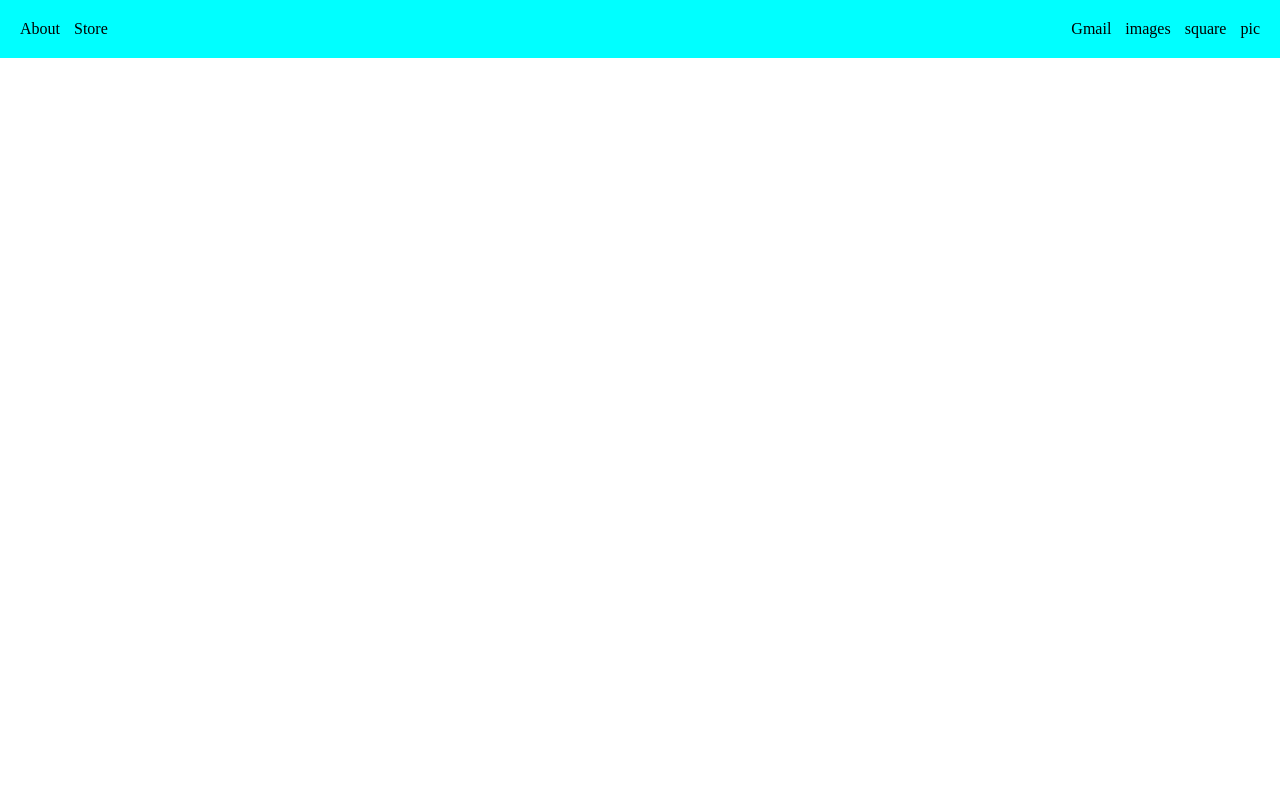
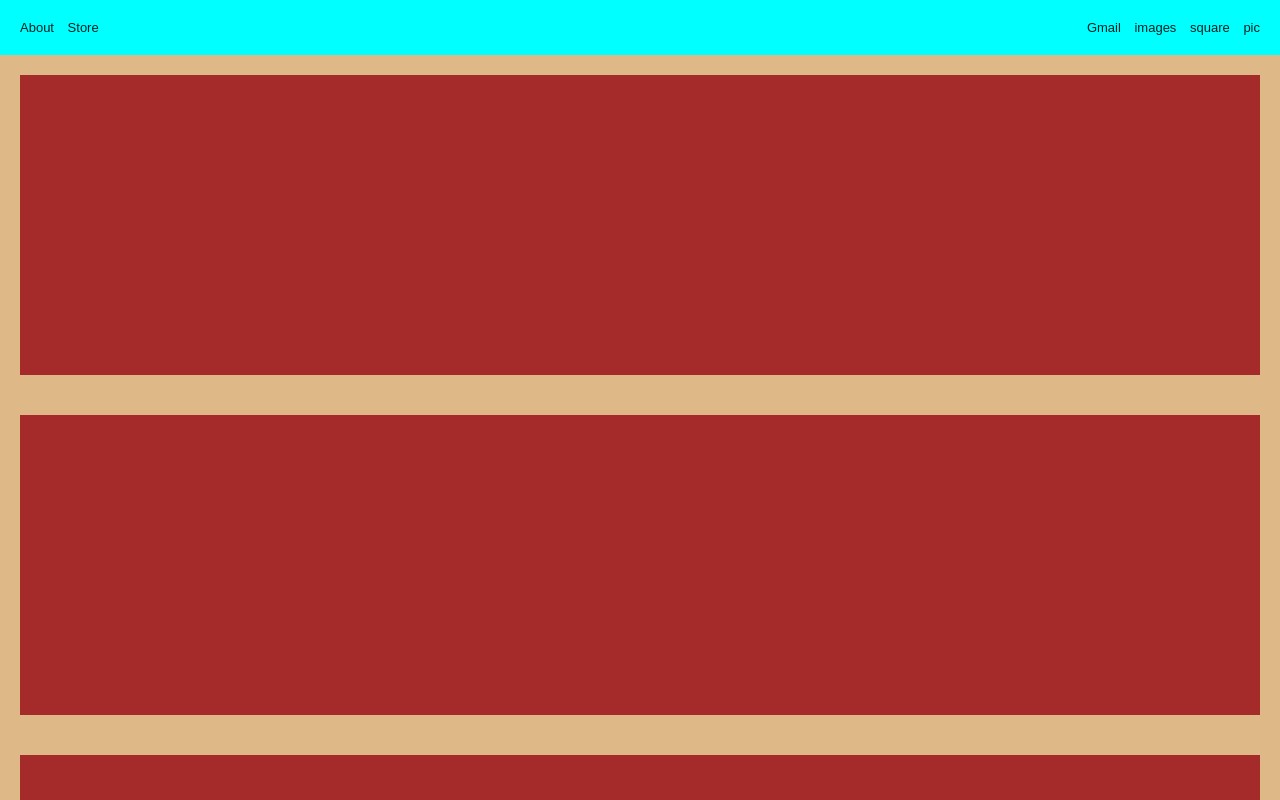
Before and after one commit to henryib/google-homepage, a plain HTML site: page index.html in a window 1280 px wide. Shown: the top 800 px of the page. Drawn offline with Linux system fonts and the light colour scheme.

Commit message:
attempt at using flex box

```diff
--- a/index.html
+++ b/index.html
@@ -12,8 +12,8 @@
         <div class="header">
             <div class="left">
                 <ul>
-                    <li>About</li>
-                    <li>Store</li>
+                    <li><a href="#">About</a></li>
+                    <li><a href="#">Store</a></li>
                 </ul>
             </div>
             <div class="right">
@@ -25,10 +25,11 @@
                 </ul>
             </div>
         </div>
-        <div class="content">
+        <div class="flex-content">
             <div class="logo"></div>
             <div class="search"></div>
             <div class="buttons"></div>
+
         </div>
         <div class="footer"></div>
     </div>
--- a/styles.css
+++ b/styles.css
@@ -5,11 +5,15 @@
     border: 0px;
 }
 html{
-    font-size: 14px;
+    font-size: 13px;
+    font-family: Arial,sans-serif;
+
+    color: #000000DE;
+
 }
 
 .header{
-    font-size: 16px;
+    font-size: 13px;
     text-decoration: none;
     text-align: center;
     overflow: hidden;
@@ -23,6 +27,13 @@ li{
     display: inline-block;
     margin:5px;
 }
+a{
+    text-decoration: none;
+    color: #000000DE;
+}
+a:hover{
+    text-decoration: underline;
+}
 .left{
     float: left;
 
@@ -31,3 +42,22 @@ li{
     float: right;
 
 }
+.flex-content{
+    background-color: burlywood;
+    display: flex;
+    height: 100%px;
+    flex-direction: column;
+}
+.flex-content > div{
+    background-color: brown;
+    height: 300px;
+    margin: 20px;
+}
+.footer{
+    bottom: 0px;
+    background-color: aqua;
+    height: 100px;
+}
+.buttons{
+    background-color:aqua;
+}
```
